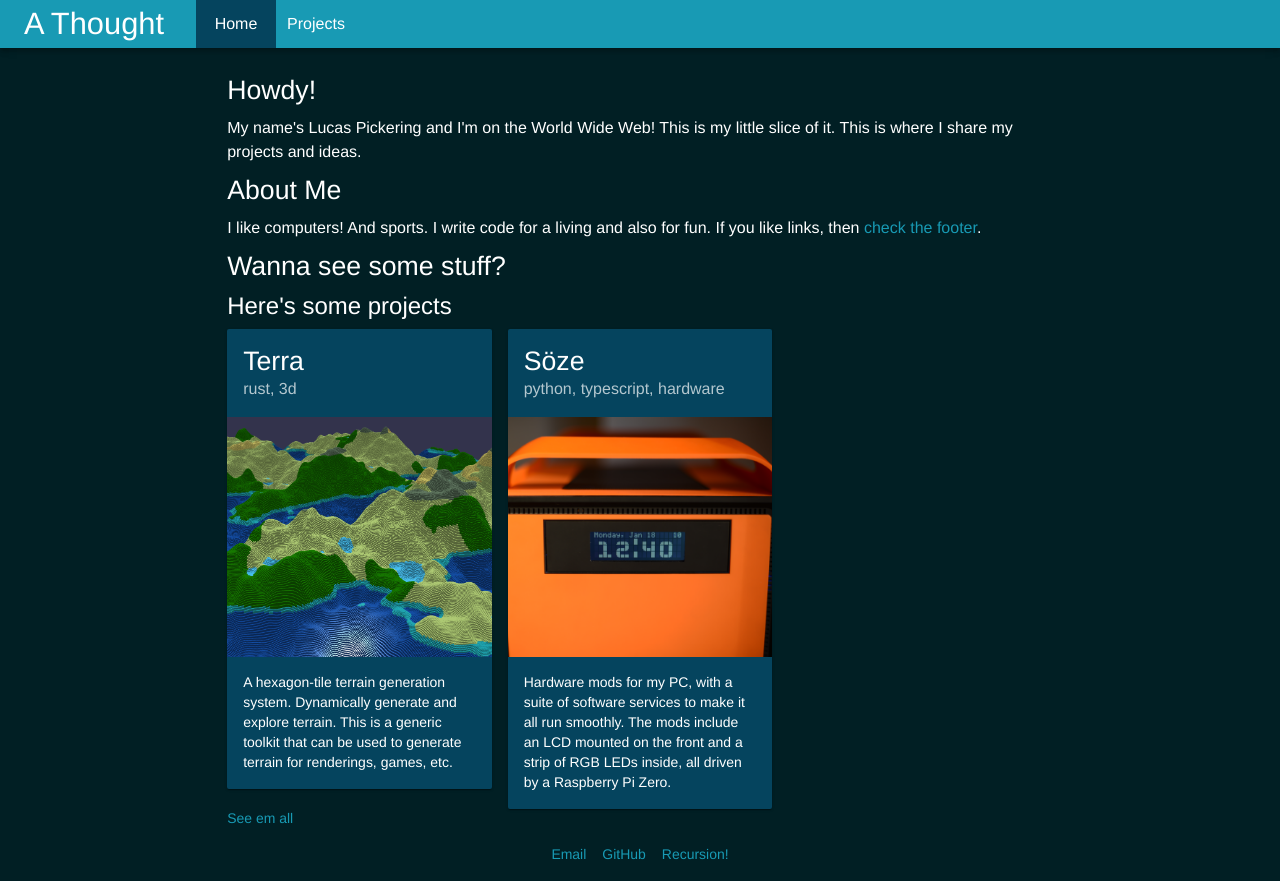
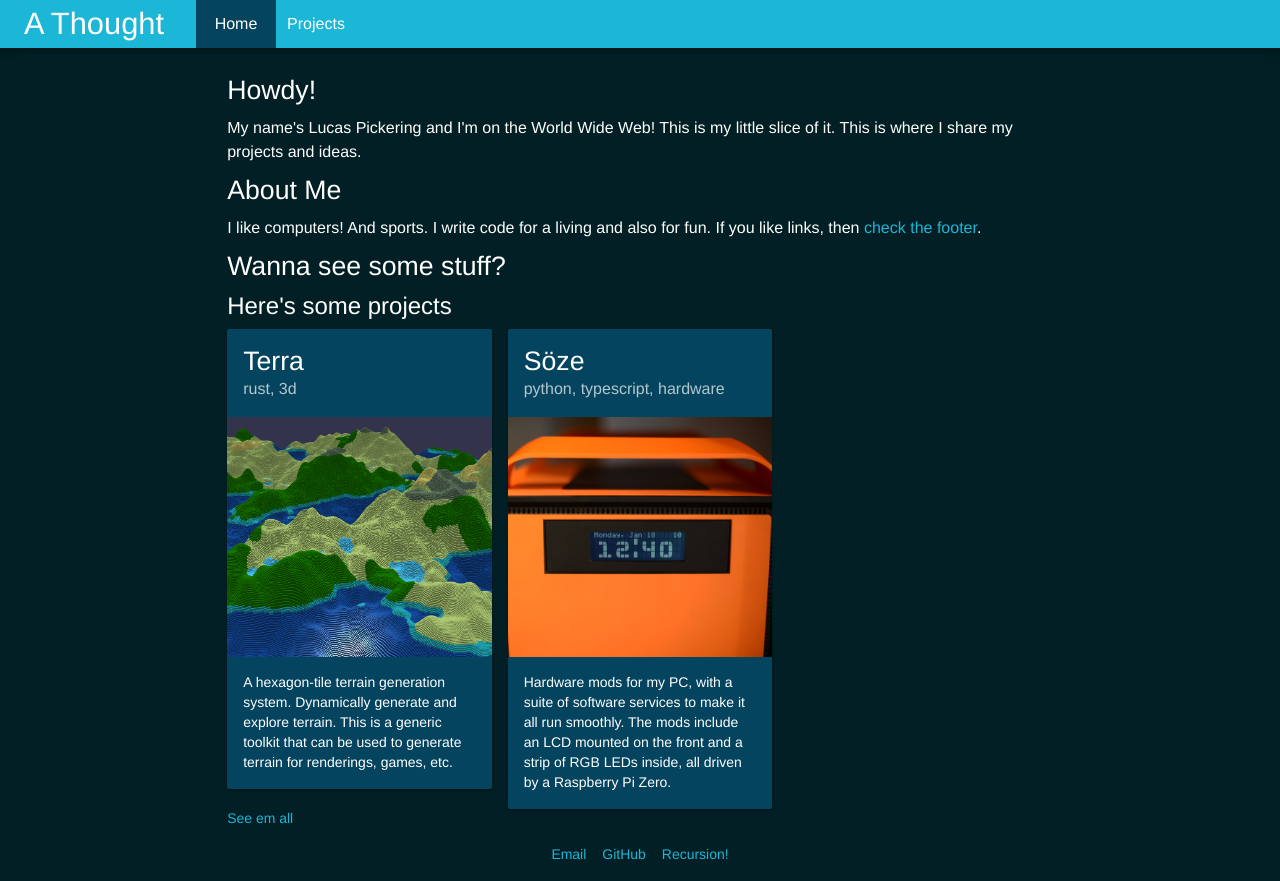
Before and after one commit to LucasPickering/lucaspickering.me, a React (Create React App) app: page / in a window 1280 px wide. Built offline with nearby package versions, Linux system fonts and the light colour scheme.

Commit message:
Tweak colors

```diff
--- a/public/index.html
+++ b/public/index.html
@@ -4,7 +4,7 @@
     <meta charset="utf-8" />
     <link rel="icon" href="%PUBLIC_URL%/favicon.ico" />
     <meta name="viewport" content="width=device-width, initial-scale=1" />
-    <meta name="theme-color" content="#000000" />
+    <meta name="theme-color" content="#1cb7d6" />
     <meta
       name="description"
       content="Me!"
--- a/src/theme.ts
+++ b/src/theme.ts
@@ -9,7 +9,7 @@
         type: "dark",
         primary: {
           light: "#75E6DA",
-          main: "#189AB4",
+          main: "#1cb7d6",
           dark: "#05445E",
         },
         secondary: red,
```
